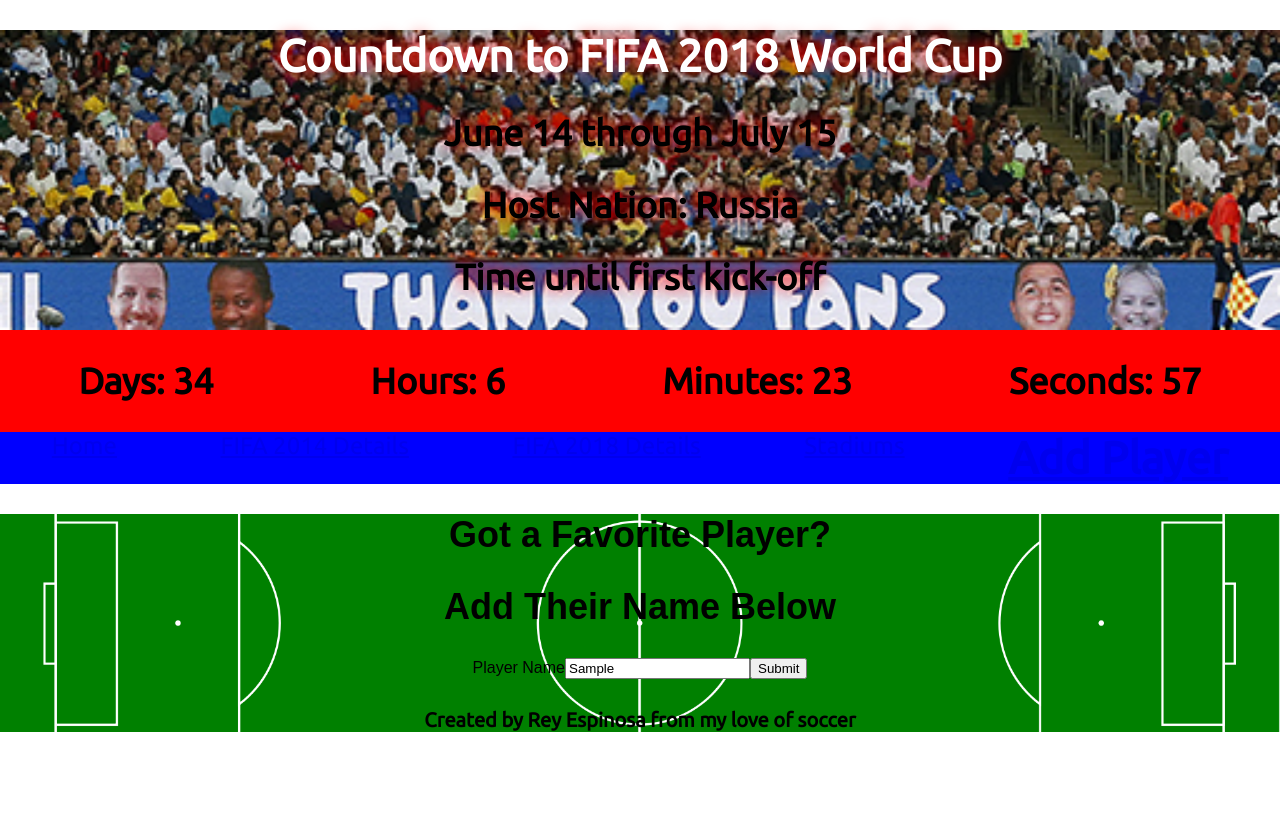
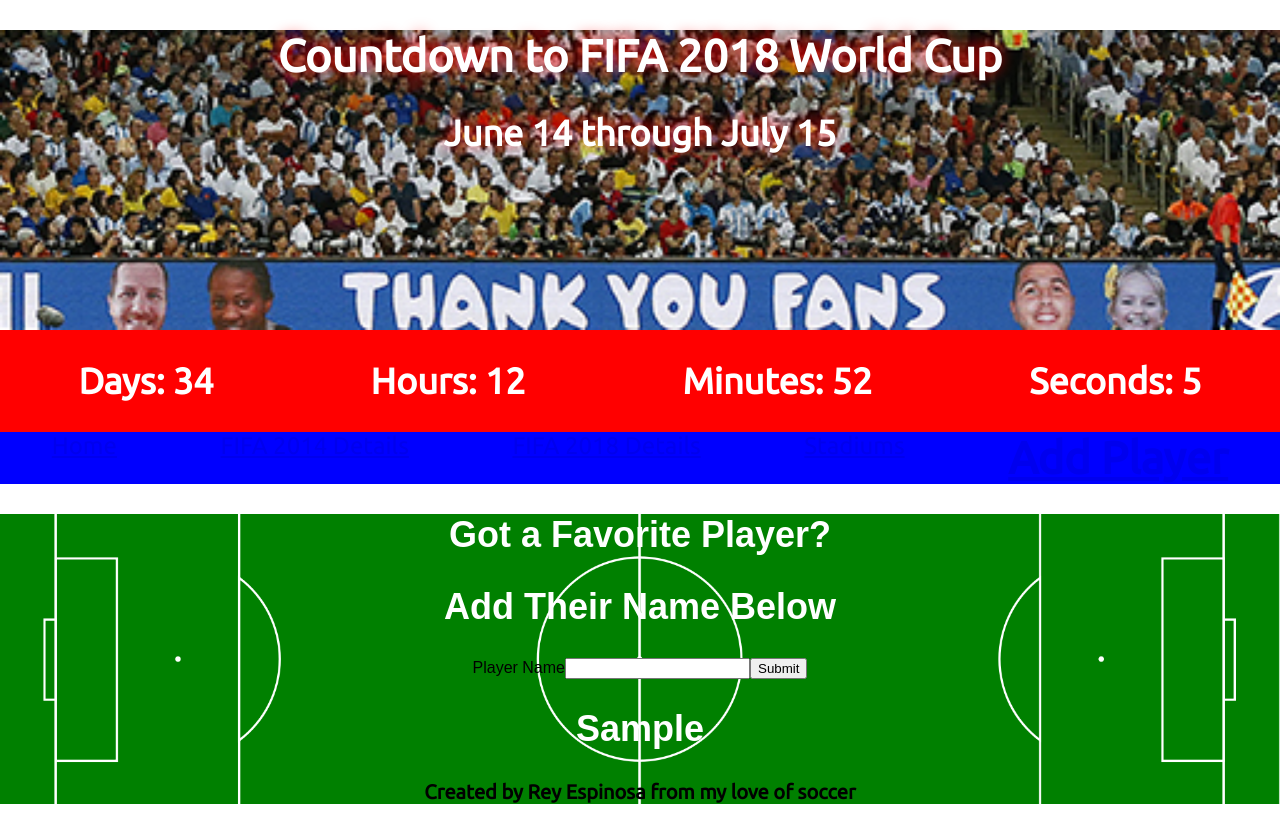
Before and after one commit to reyespinosa3/fifa2018-frontend, a React (Create React App) app: page /Addplayer in a window 1280 px wide. Both pictures are taken after typing "Sample" into the empty fields and a click on the button "Submit". Before the commit the page ends 800 px from the top, so only its background shows below. Built offline with nearby package versions, Linux system fonts and the light colour scheme.

Commit message:
got add player function working

```diff
--- a/src/components/2018/Fifa2018Player.css
+++ b/src/components/2018/Fifa2018Player.css
@@ -9,5 +9,5 @@
 
 h2 {
   font-size: 36px;
-  color: black;
+  color: white;
 }
--- a/src/components/2018/Fifa2018Player.js
+++ b/src/components/2018/Fifa2018Player.js
@@ -19,6 +19,10 @@
     console.log(this.state.player);
     this.state.playerarray.push(this.state.player);
     console.log(this.state.playerarray);
+    this.setState({
+      player: ''
+    })
+    event.target.reset();
   }
 
 
@@ -41,7 +45,9 @@
         </div>
 
         <div>
-          <h2>{ this.state.playerarray }</h2>
+          { this.state.playerarray.map((item, i) => {
+            return<h2 key={i}>{item}</h2>
+          })}
         </div>
 
         <div>
--- a/src/components/Header.js
+++ b/src/components/Header.js
@@ -13,7 +13,7 @@
   }
 
   componentWillMount() {
-    let kickOffTime = new Date('2018-06-14 10:00:00');
+    let kickOffTime = new Date('2018-06-14 16:28:00');
     let timeNow = Date.now();
     let timeDiff = Math.abs(timeNow - kickOffTime)/1000;
     let diff = Math.abs(timeNow - kickOffTime)/1000;
@@ -34,8 +34,11 @@
   }
 
   minusOne() {
-  if(this.state.interval > 0){
-    let kickOffTime = new Date('2018-06-14 10:00:00');
+  if (this.state.days === 0 && this.state.hours === 0
+    && this.state.minutes === 0 && this.state.seconds === 0) {
+    console.log("times up");
+  } else if (this.state.interval > 0){
+    let kickOffTime = new Date('2018-06-14 16:28:00');
     let timeNow = Date.now();
     let timeDiff = Math.abs(timeNow - kickOffTime)/1000;
     let daysLeft = Math.floor(timeDiff/86400);
@@ -54,9 +57,9 @@
   }
 }
 
-componentDidMount(){
-  setInterval(() => this.minusOne(), 1000);
-}
+// componentDidMount(){
+//   setInterval(() => this.minusOne(), 1000);
+// }
 
     render() {
 
@@ -65,8 +68,6 @@
         <div className='App-Header'>
           <h1>Countdown to FIFA 2018 World Cup</h1>
           <h2>June 14 through July 15</h2>
-          <h2>Host Nation: Russia</h2>
-          <h2>Time until first kick-off</h2>
         </div>
 
             <div className='Countdown-div'>
```
